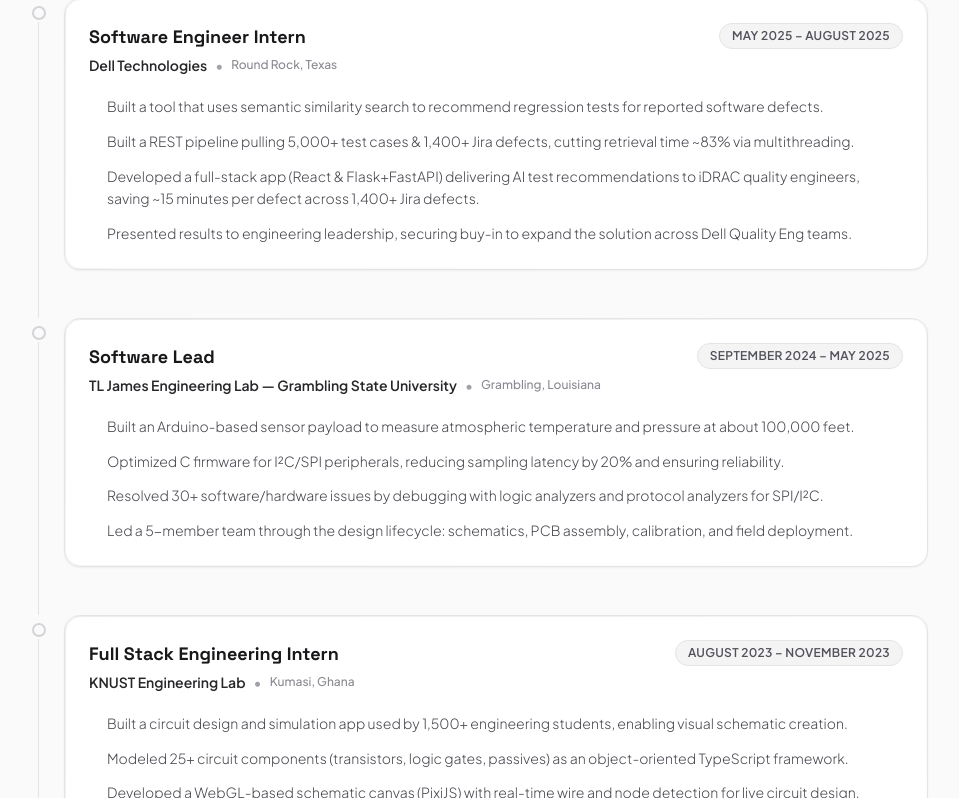
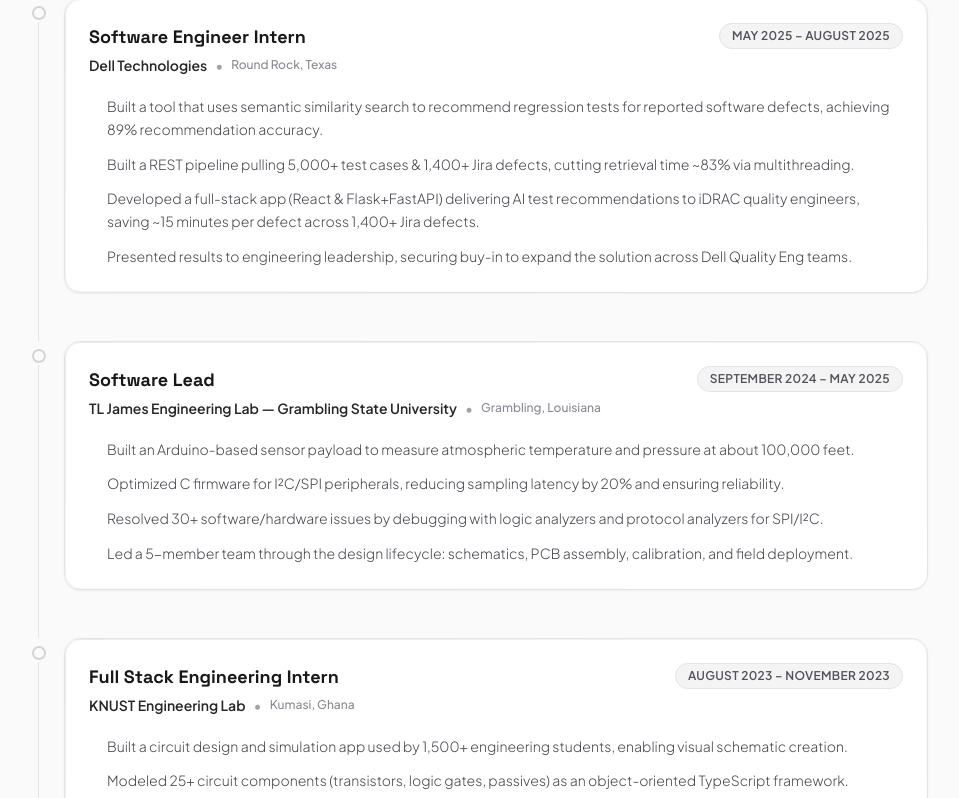
Before and after one commit to henryagyare/henry-portfolio, a React (Vite) app: page / in a window 1280 px wide. Shown: the part 1956-2754 px from the top of the page, without its empty margins (160-1119 px from the left). Built offline with nearby package versions, Linux system fonts and the light colour scheme; no server answers.

Commit message:
Restore résumé-backed Dell accuracy figure

```diff
--- a/src/content.js
+++ b/src/content.js
@@ -94,7 +94,7 @@ export const experience = [
     dates: "May 2025 – August 2025",
     location: "Round Rock, Texas",
     bullets: [
-      "Built a tool that uses semantic similarity search to recommend regression tests for reported software defects.",
+      "Built a tool that uses semantic similarity search to recommend regression tests for reported software defects, achieving 89% recommendation accuracy.",
       "Built a REST pipeline pulling 5,000+ test cases & 1,400+ Jira defects, cutting retrieval time ~83% via multithreading.",
       "Developed a full-stack app (React & Flask+FastAPI) delivering AI test recommendations to iDRAC quality engineers, saving ~15 minutes per defect across 1,400+ Jira defects.",
       "Presented results to engineering leadership, securing buy-in to expand the solution across Dell Quality Eng teams.",
```
